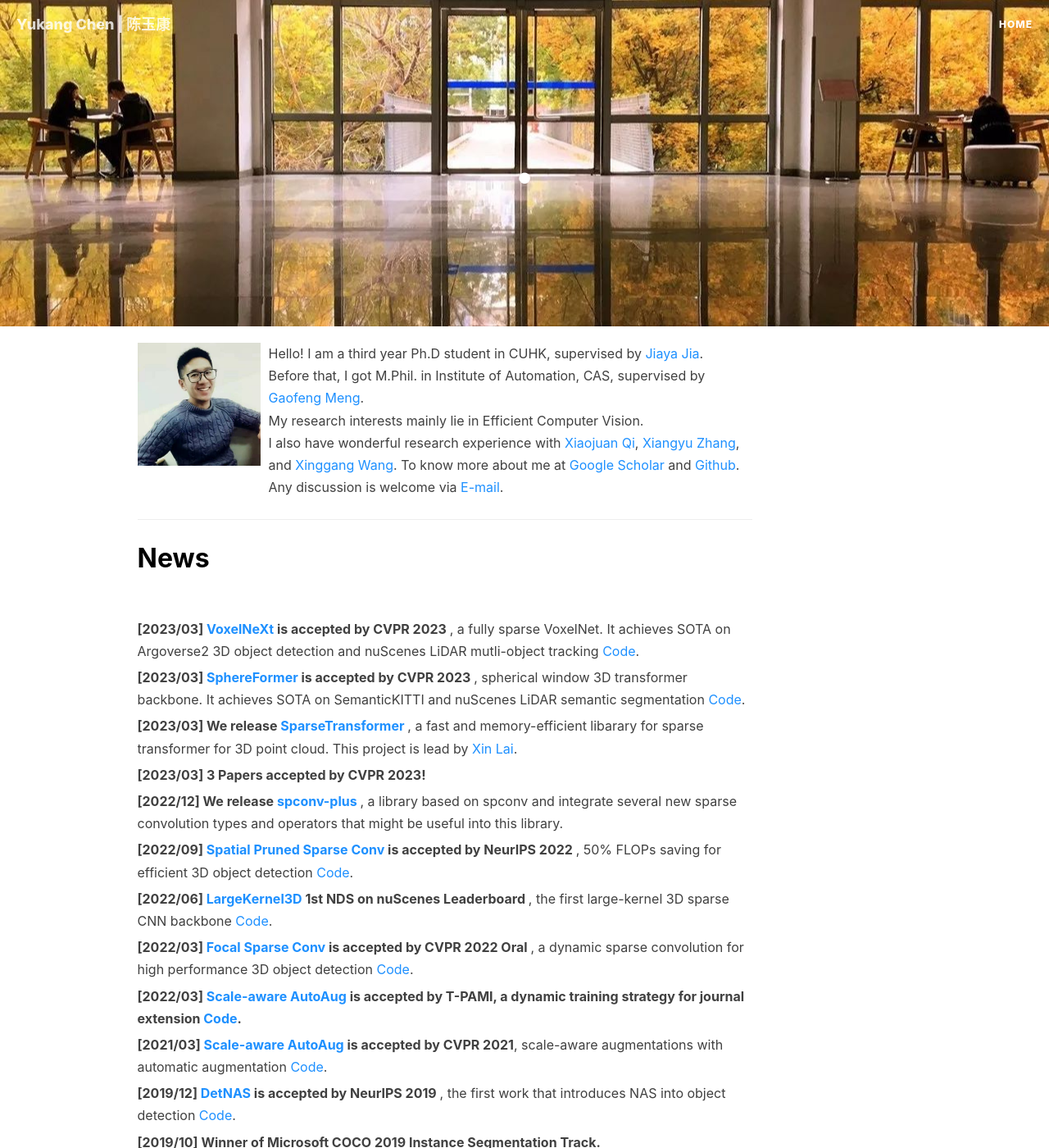
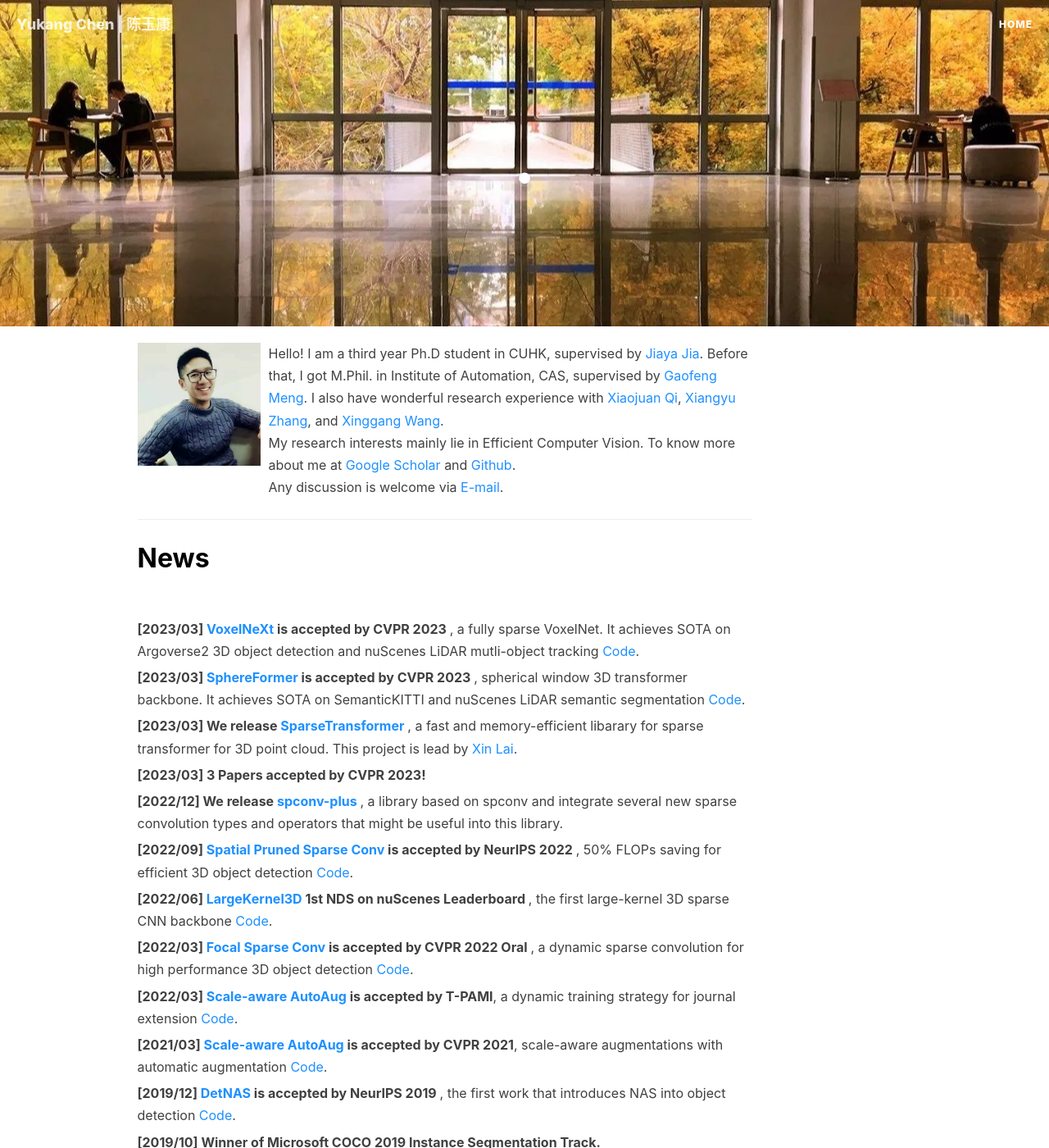
Before and after one commit to yukang2017/yukang2017.github.io, a Jekyll site: the page built from index.html, in a window 1280 px wide and 1400 px high. Shown: the whole window at 82% size. Built offline with Jekyll 4.4.1, drawn with Linux system fonts in a browser that asks for light colours; nearby versions of some CDN libraries; the list of posts is cut into pages by our own code; comment, search, counter and statistics services are not loaded.

Commit message:
Update index.html

```diff
--- a/index.html
+++ b/index.html
@@ -11,12 +11,12 @@ description: ""
 			<div class="media-body">
 				<p class="media-heading">
 					Hello! I am a third year Ph.D student in CUHK, supervised by <a target="_blank"
-					   href="http://jiaya.me/"><font color="DodgerBlue">Jiaya Jia</font></a>. <br> Before that, I got M.Phil. in Institute of Automation, CAS, supervised by <a target="_blank"
-					 href="https://scholar.google.com/citations?user=5hti_r0AAAAJ&hl=zh-CN"><font color="DodgerBlue">Gaofeng Meng</font></a></font>. <br> My research interests mainly lie in Efficient Computer Vision. <br> I also have wonderful research experience with
+					   href="http://jiaya.me/"><font color="DodgerBlue">Jiaya Jia</font></a>. Before that, I got M.Phil. in Institute of Automation, CAS, supervised by <a target="_blank"
+					 href="https://scholar.google.com/citations?user=5hti_r0AAAAJ&hl=zh-CN"><font color="DodgerBlue">Gaofeng Meng</font></a></font>. I also have wonderful research experience with
 			<a target="_blank" href="https://scholar.google.com/citations?user=bGn0uacAAAAJ&hl=en"><font color="DodgerBlue">Xiaojuan Qi</font></a></font>,
 			<a target="_blank" href="https://scholar.google.com/citations?user=yuB-cfoAAAAJ&hl=en"><font color="DodgerBlue">Xiangyu Zhang</font></a></font>, and
 			<a target="_blank" href="https://scholar.google.com/citations?user=qNCTLV0AAAAJ&hl=en"><font color="DodgerBlue">Xinggang Wang</font></a></font>.
-
+			<br> My research interests mainly lie in Efficient Computer Vision.
 			To know more about me at
 					<a target="_blank"
 					   href="https://scholar.google.com/citations?user=6p0ygKUAAAAJ&hl=en"><font color="DodgerBlue">Google Scholar</font></a>
@@ -89,9 +89,9 @@ description: ""
 				<p class="media-heading">
 					<strong>
 					[2022/03] <a target="_blank"
-					   href="https://ieeexplore.ieee.org/abstract/document/9756374"><font color="DodgerBlue">Scale-aware AutoAug</font></a> is accepted by T-PAMI, a dynamic training strategy for journal extension <a target="_blank"
+					   href="https://ieeexplore.ieee.org/abstract/document/9756374"><font color="DodgerBlue">Scale-aware AutoAug</font></a> is accepted by T-PAMI</strong>, a dynamic training strategy for journal extension <a target="_blank"
 					   href="https://github.com/dvlab-research/SA-AutoAug"><font color="DodgerBlue">Code</font></a>.
-				 </strong>
+
 				</p>
 				<p class="media-heading">
 					<strong>
```
